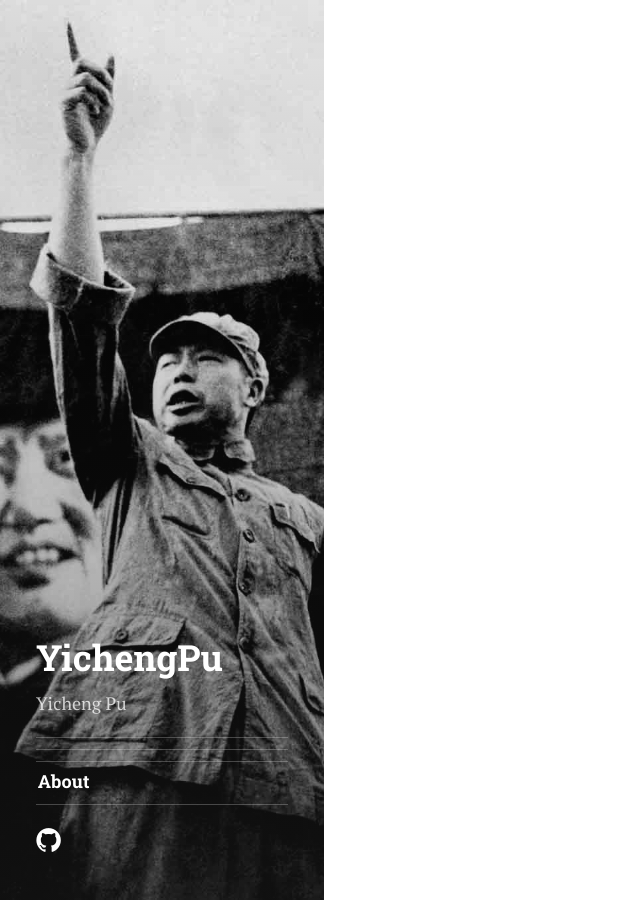
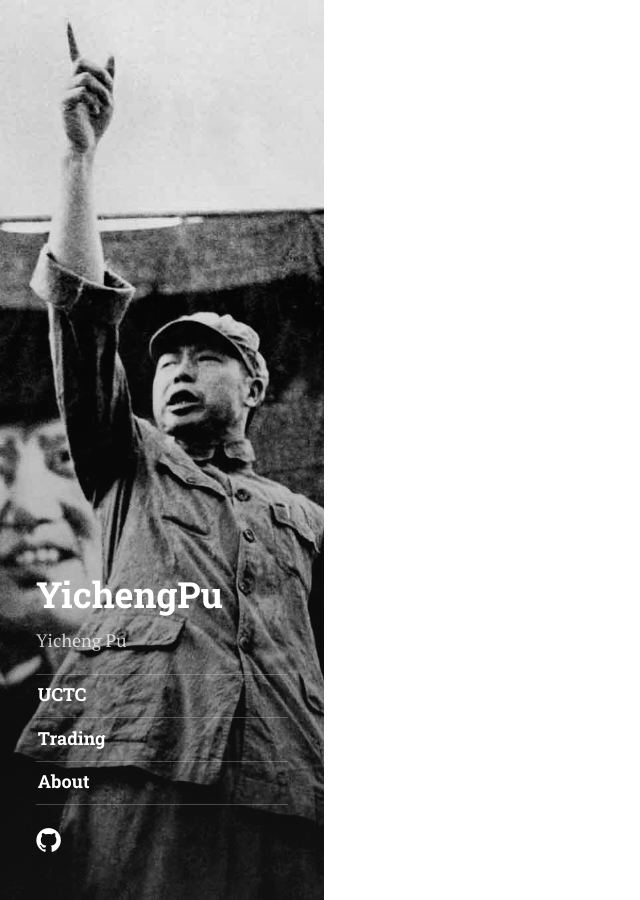
Before and after one commit to YichengPu/YIchengPu.github.io, a Jekyll site: the page built from index.html, in a window 1280 px wide. Shown: the whole page, without its empty margins (0-640 px from the left). Built offline with Jekyll 4.4.1, drawn with Linux system fonts in a browser that asks for light colours; some web fonts are replaced.

Commit message:
Update _config.yml

```diff
--- a/_config.yml
+++ b/_config.yml
@@ -14,7 +14,7 @@ description:       >
   Yicheng Pu
 
 # The tags listed as entries in the sidebar
-sidebar_tags:     [jekyll, hyde]
+sidebar_tags:     [UCTC, Trading]
 
 # Fallback image and color if not overwritten for tag or post
 image:            /public/img/south-western.jpg
```
